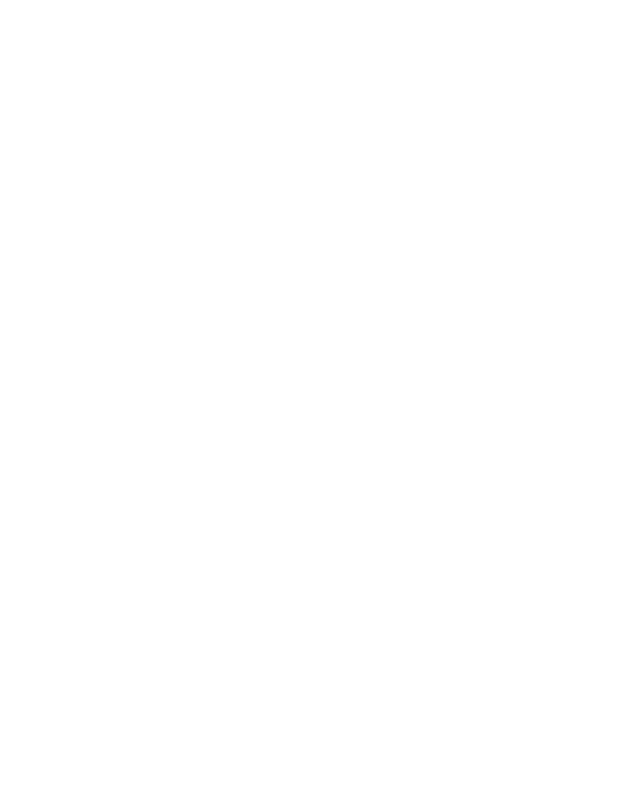
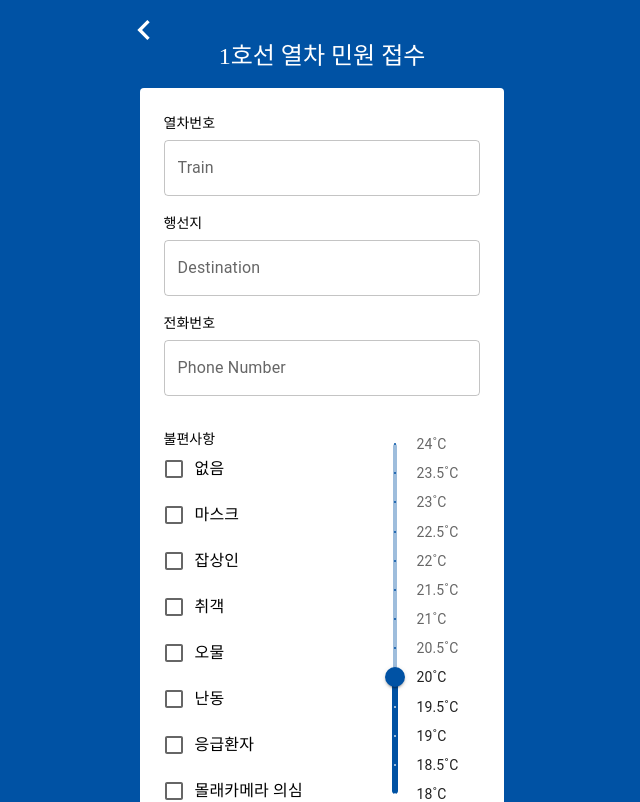
Before and after one commit to 1unaram/SmartCampus-SBS, a React (Create React App) app in the folder client/: page /complainform/1 in a window 1280 px wide. Before the commit this address had no page. Shown: the top 802 px of the page, without its empty margins (318-958 px from the left). Built offline with nearby package versions, Linux system fonts and the light colour scheme; a web font is replaced by a local one.

Commit message:
Routing을 위한 URL Parameter 설정

```diff
--- a/client/src/App.js
+++ b/client/src/App.js
@@ -4,13 +4,15 @@
 import Main from './Components/Main';
 import ComplainForm from './Components/ComplainForm';
 import AdminPage from './Components/AdminPage';
+import NotFound from './Components/NotFound';
 
 function App() {
   return (
     <Routes>
       <Route path="/" element={<Main />} />
-      <Route path="/complainform" element={<ComplainForm />} />
+      <Route path="/complainform/:line" element={<ComplainForm />} />
       <Route path="/adminpage" element={<AdminPage />} />
+      <Route path="*" element={<NotFound />} />
     </Routes>
   );
 }
--- a/client/src/Components/AdminPage.js
+++ b/client/src/Components/AdminPage.js
@@ -40,7 +40,7 @@
     }, [])
 
     // Toggle Button - filtered
-    const [selectedComplain, setSelectedComplain] = useState('1')
+    const [selectedComplain, setSelectedComplain] = useState('0')
     const [filteredComplain, setFilteredComplain] = useState([]);
     const handleSelectedComplain = (event, newSelectedComplain) => {
         setSelectedComplain(newSelectedComplain);
--- a/client/src/Components/ComplainForm.js
+++ b/client/src/Components/ComplainForm.js
@@ -1,5 +1,5 @@
 import React, { useState } from 'react'
-import { useLocation } from 'react-router-dom';
+import { useParams } from 'react-router-dom';
 import { Link } from 'react-router-dom';
 import axios from 'axios';
 
@@ -28,14 +28,24 @@
 
 const ComplainForm = () => {
 
-    // Link State 받아오기
-    const lineInfo = useLocation().state;
+    // Parameter
+    const params = useParams();
+
+    // 호선 별 색상
+    const lineColor = {
+        "1": "#0052a4",
+        "2": "#009d3e",
+        "3": "#ef7c1c",
+        "4": "#00a5de",
+        "5": "#996cac",
+        "6": "#cd7c2f",
+    }
 
     // MUI Theme
     const theme = createTheme({
         palette: {
             primary: {
-                main: lineInfo.color,
+                main: lineColor[params.line],
                 contrastText: '#fff',
             },
         },
@@ -45,7 +55,7 @@
     // form 데이터 관리
     const [complainData, setComplainData] = useState({
         trainNum: 0,
-        line: lineInfo.line,
+        line: params.line,
         destination: '',
         phoneNum: '',
         discomfort: [],
@@ -144,8 +154,8 @@
 
     return (
         <ThemeProvider theme={theme}>
-            <div style={{ backgroundColor: lineInfo.color, minHeight: "100vh" }}>
-                <Container maxWidth="xs" style={{ backgroundColor: lineInfo.color }}  >
+            <div style={{ backgroundColor: lineColor[params.line], minHeight: "100vh" }}>
+                <Container maxWidth="xs" style={{ backgroundColor: lineColor[params.line] }}  >
 
                     <Box
                         sx={{
@@ -164,7 +174,7 @@
                         </Link>
 
                         <Typography component="h1" variant="h5" className={style.title} sx={{ mt: 5 }}>
-                            {lineInfo.line}호선 열차 민원 접수
+                            {params.line}호선 열차 민원 접수
                         </Typography>
 
                         <Box
--- a/client/src/Components/Main.js
+++ b/client/src/Components/Main.js
@@ -48,22 +48,22 @@
         </Typography>
 
         {/* 호선 연결 */}
-        <Link to='/complainform?id=1' state={{ line: "1", color: lineColor["1"] }}>
+        <Link to='/complainform/1'>
           <Button variant="contained" sx={{ m: 1, px: 12 }} style={{ backgroundColor: lineColor["1"] }} endIcon={<ArrowForwardIosIcon />} >1호선</Button>
         </Link>
-        <Link to='/complainform?id=2' state={{ line: "2", color: lineColor["2"] }}>
+        <Link to='/complainform/2'>
           <Button variant="contained" sx={{ m: 1, px: 12 }} style={{ backgroundColor: lineColor["2"] }} endIcon={<ArrowForwardIosIcon />} className={style.line2}>2호선</Button>
         </Link>
-        <Link to='/complainform?id=3' state={{ line: "3", color: lineColor["3"] }}>
+        <Link to='/complainform/3'>
           <Button variant="contained" sx={{ m: 1, px: 12 }} style={{ backgroundColor: lineColor["3"] }} endIcon={<ArrowForwardIosIcon />} className={style.line3}>3호선</Button>
         </Link>
-        <Link to='/complainform?id=4' state={{ line: "4", color: lineColor["4"] }}>
+        <Link to='/complainform/4'>
           <Button variant="contained" sx={{ m: 1, px: 12 }} style={{ backgroundColor: lineColor["4"] }} endIcon={<ArrowForwardIosIcon />} className={style.line4}>4호선</Button>
         </Link>
-        <Link to='/complainform?id=5' state={{ line: "5", color: lineColor["5"] }}>
+        <Link to='/complainform/5'>
           <Button variant="contained" sx={{ m: 1, px: 12 }} style={{ backgroundColor: lineColor["5"] }} endIcon={<ArrowForwardIosIcon />} className={style.line5}>5호선</Button>
         </Link>
-        <Link to='/complainform?id=6' state={{ line: "6", color: lineColor["6"] }}>
+        <Link to='/complainform/6'>
           <Button variant="contained" sx={{ m: 1, px: 12 }} style={{ backgroundColor: lineColor["6"] }} endIcon={<ArrowForwardIosIcon />} className={style.line6}>6호선</Button>
         </Link>
       </Box>
--- a/client/src/DetailedComponents/ComplainTable.js
+++ b/client/src/DetailedComponents/ComplainTable.js
@@ -24,7 +24,7 @@
             <TableContainer component={Paper}>
                 <Table sx={{ minWidth: 650 }} aria-label="complain table">
                     <TableHead sx={{ backgroundColor: '#00b992' }}>
-                        <TableRow >
+                        <TableRow>
                             <TableCell sx={{ color: "white" }}>ID</TableCell>
                             <TableCell sx={{ color: "white" }}>Line</TableCell>
                             <TableCell sx={{ color: "white" }}>Train Number</TableCell>
```
Also changed, not shown: 1 other file (tests, documents, lock files or other folders).
